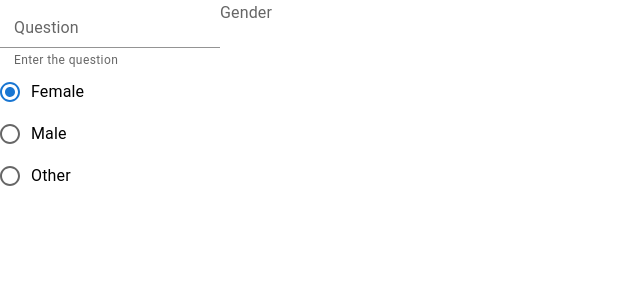
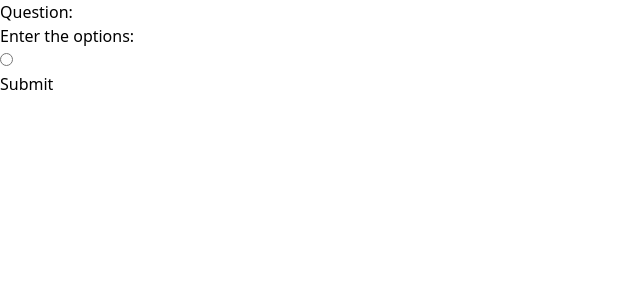
Before and after one commit to manojtsx/Project-With-Nani, a React (Vite) app: page /add in a window 1280 px wide. Shown: the top 300 px of the page, without its empty margins (0-640 px from the left). Built offline with nearby package versions, Linux system fonts and the light colour scheme.

Commit message:
solved option problem

```diff
--- a/src/component/admin/AddQuestion.jsx
+++ b/src/component/admin/AddQuestion.jsx
@@ -1,35 +1,83 @@
-import React from "react";
-import {
-  FormControl,
-  InputLabel,
-  Input,
-  FormHelperText,
-  RadioGroup,
-  FormLabel,
-  FormControlLabel,
-  Radio,
-} from "@mui/material";
+import React, { useState } from "react";
+import quizData from "../../data/quiz";
 
 function AddQuestion() {
+  const [options, setOptions] = useState([]);
+  const [option, setOption] = useState("");
+  const [correctAnswer, setCorrectAnswer] = useState("");
+  const [question, setQuestion] = useState("");
+  const handleKeyPress = (event) => {
+    if (event.key === "Enter") {
+      setOptions([...options, option]);
+      setOption("");
+    }
+  };
+
+  const handleChange = (event) => {
+    console.log(event.target.value);
+    setOption(event.target.value);
+  };
+
+  const handleRadioButtonPress = (event) => {
+    setCorrectAnswer(event.target.value);
+  };
+
+  const handleFormSubmit = (event) => {
+    if (event.key === "Enter") {
+      return;
+    }
+    event.preventDefault();
+    console.log(quizData);
+    quizData.push({ question, options, correctAnswer });
+    console.log(quizData);
+  };
+
   return (
-    <div>
-      <FormControl>
-        <InputLabel htmlFor="question">Question</InputLabel>
-        <Input id="my-input" aria-describedby="my-helper-text" />
-        <FormHelperText id="my-helper-text">Enter the question</FormHelperText>
-      </FormControl>
-
-      <FormLabel id="demo-radio-buttons-group-label">Gender</FormLabel>
-      <RadioGroup
-        aria-labelledby="demo-radio-buttons-group-label"
-        defaultValue="female"
-        name="radio-buttons-group"
-      >
-        <FormControlLabel value="female" control={<Radio />} label="Female" />
-        <FormControlLabel value="male" control={<Radio />} label="Male" />
-        <FormControlLabel value="other" control={<Radio />} label="Other" />
-      </RadioGroup>
-    </div>
+    <form onSubmit={handleFormSubmit}>
+      <div>
+        <label htmlFor="question">Question: </label>
+        <input
+          type="text"
+          name=""
+          value={question}
+          handleChange={(event) => {
+            setQuestion(event.target.value);
+          }}
+        />
+      </div>
+      <div>
+        <p className="text-blue-400">Enter the options: </p>
+        {options.map((opt, index) => {
+          return (
+            <div key={index}>
+              <input
+                type="radio"
+                name="option"
+                value={opt}
+                onKeyDown={handleRadioButtonPress}
+              />
+              <input
+                type="text"
+                value={opt}
+                onChange={handleChange}
+                onKeyDown={handleKeyPress}
+              />
+            </div>
+          );
+        })}
+        <div>
+          <input type="radio" name="option" />
+          <input
+            type="text"
+            name="option"
+            value={option}
+            onChange={handleChange}
+            onKeyDown={handleKeyPress}
+          />
+        </div>
+      </div>
+      <button type="submit">Submit</button>
+    </form>
   );
 }
 
```
Also changed, not shown: src/data/quiz.js (line endings or trailing spaces).
